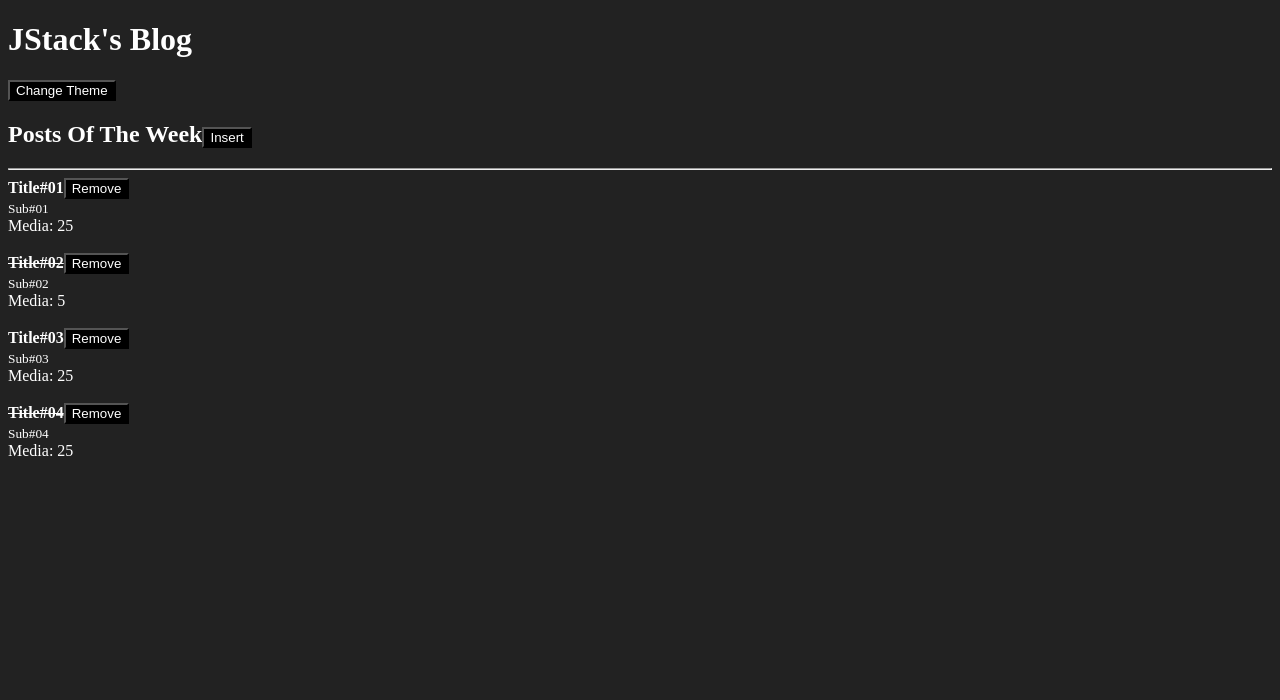
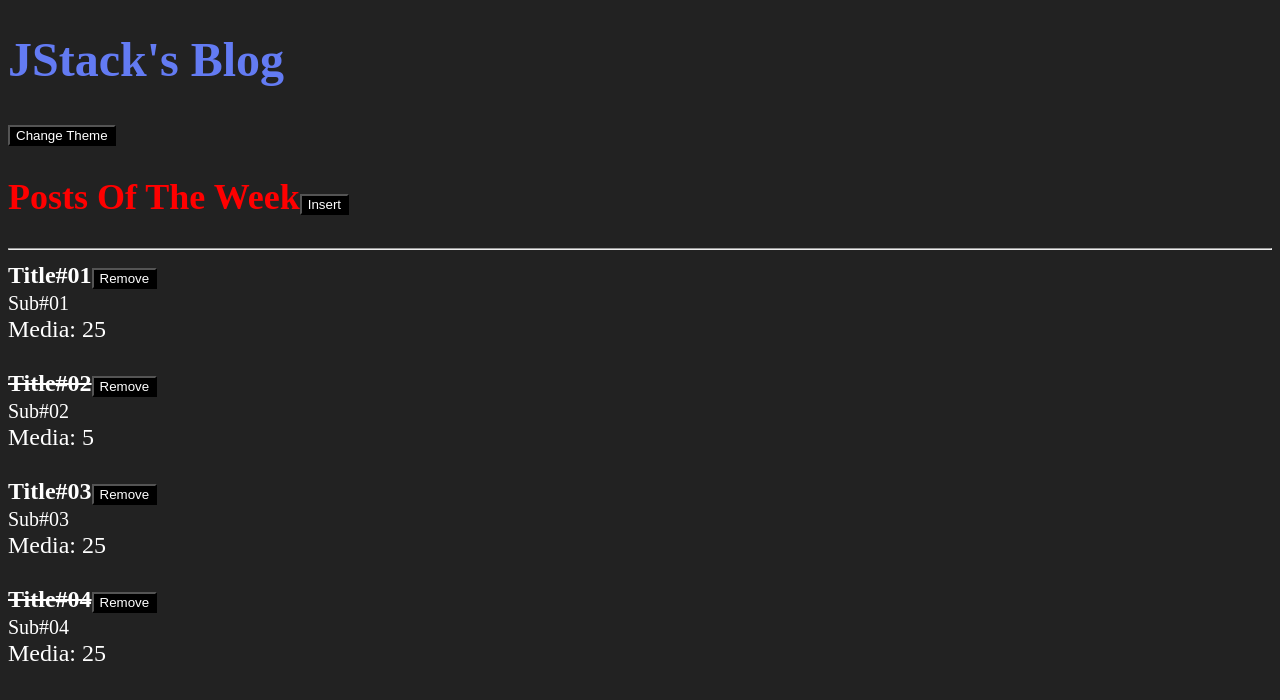
Before and after one commit to rsfbernardes/react-fundamentals, a React app: page / in a window 1280 px wide. Shown: the top 700 px of the page. Built offline with nearby package versions, Linux system fonts and the light colour scheme.

Commit message:
Css Modules

```diff
--- /dev/null
+++ b/src/App.css
@@ -0,0 +1,3 @@
+.title {
+  color: #f00;
+}
--- a/src/App.js
+++ b/src/App.js
@@ -4,6 +4,8 @@ import Post from "./Post";
 import Header from "./Header";
 import Button from "./Button";
 import { ThemeProvider } from "./ThemeContext";
+
+import styles from './App.css';
 
 function App() {
   const [posts, setPosts] = useState([
@@ -37,7 +39,7 @@ function App() {
   return (
     <ThemeProvider>
       <Header>
-        <h2>
+        <h2 className={styles.title}>
           Posts Of The Week
           <Button onClick={handleInsert}>Insert</Button>
         </h2>
--- /dev/null
+++ b/src/Header.css
@@ -0,0 +1,4 @@
+.title {
+  color: #637BF3;
+
+}
--- a/src/Header.js
+++ b/src/Header.js
@@ -4,12 +4,14 @@ import PropTypes from 'prop-types';
 import Button from "./Button";
 import { ThemeContext } from "./ThemeContext";
 
+import styles from './Header.css';
+
 export default function Header(props) {
   const {onToogleTheme} = useContext(ThemeContext);
 
   return (
     <>
-      <h1>{props.title}</h1>
+      <h1 className={styles.title}>{props.title}</h1>
       <Button onClick={onToogleTheme}>
         Change Theme
       </Button>
--- a/src/index.css
+++ b/src/index.css
@@ -1,4 +1,5 @@
 body {
   background: #222;
   color: #fff;
+  font-size: 24px;
 }
--- a/webpack.config.js
+++ b/webpack.config.js
@@ -23,8 +23,16 @@ module.exports = {
       },
       {
         test: /\.css$/,
-        use: ['style-loader', 'css-loader'],
-      }
+        use: [
+          'style-loader',
+          {
+            loader: 'css-loader',
+            options: {
+              modules: true,
+            },
+          },
+        ],
+      },
     ],
   },
   devServer: {
```
